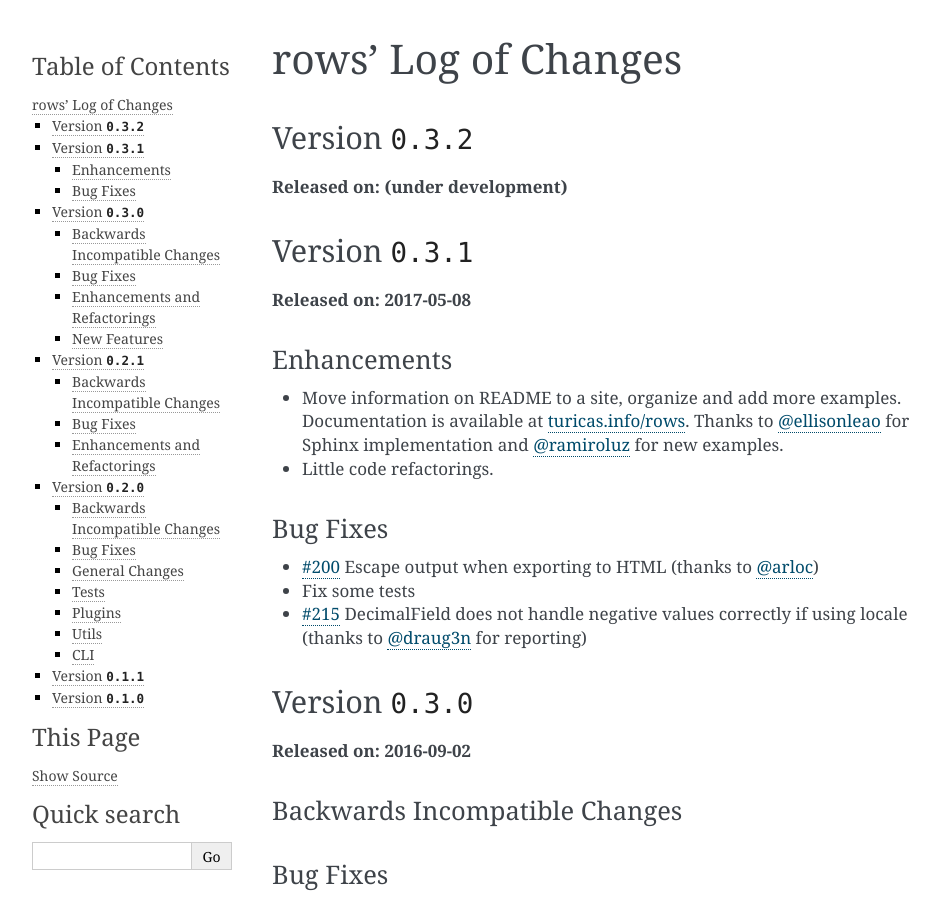
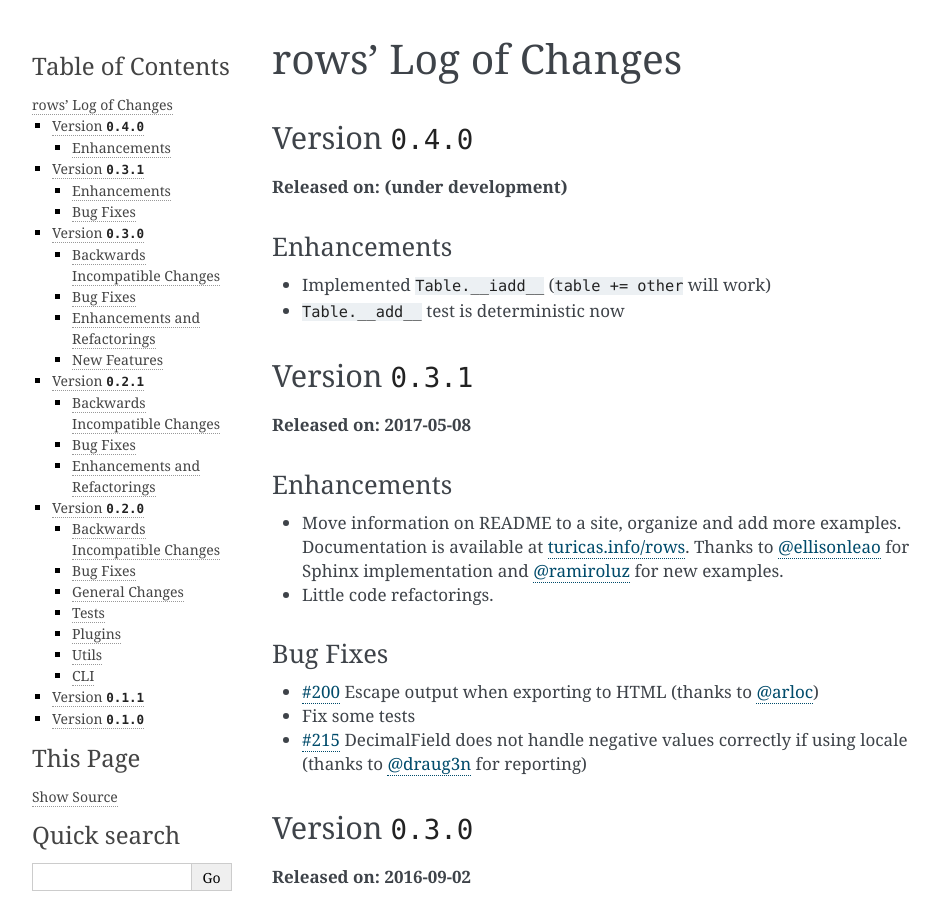
Before and after one commit to turicas/rows, a Sphinx documentation site: the page built from docs/changelog.md, in a window 1280 px wide and 900 px high. Shown: the whole window, without its empty margins (148-1087 px from the left). Built offline with Sphinx 7.4.7, drawn with Linux system fonts in a browser that asks for light colours.

Commit message:
Update log of changes

```diff
--- a/docs/changelog.md
+++ b/docs/changelog.md
@@ -1,8 +1,13 @@
 # rows' Log of Changes
 
-## Version `0.3.2`
+## Version `0.4.0`
 
 **Released on: (under development)**
+
+### Enhancements
+
+- Implemented `Table.__iadd__` (`table += other` will work)
+- `Table.__add__` test is deterministic now
 
 
 ## Version `0.3.1`
```
